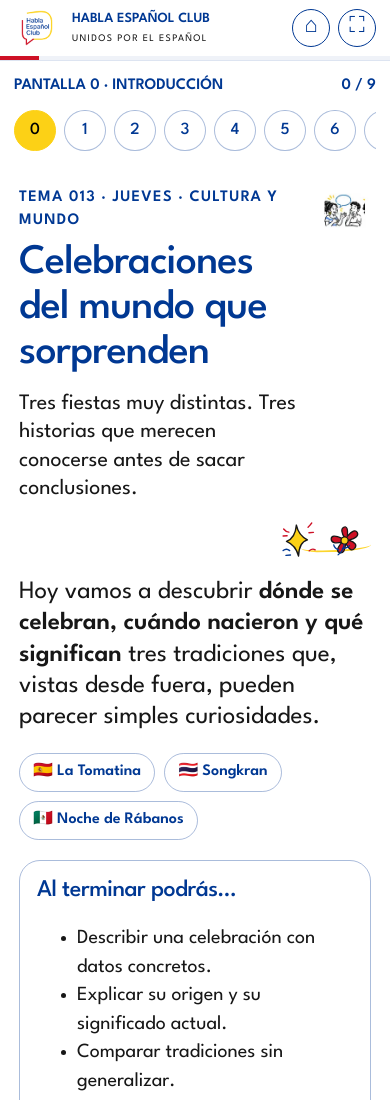
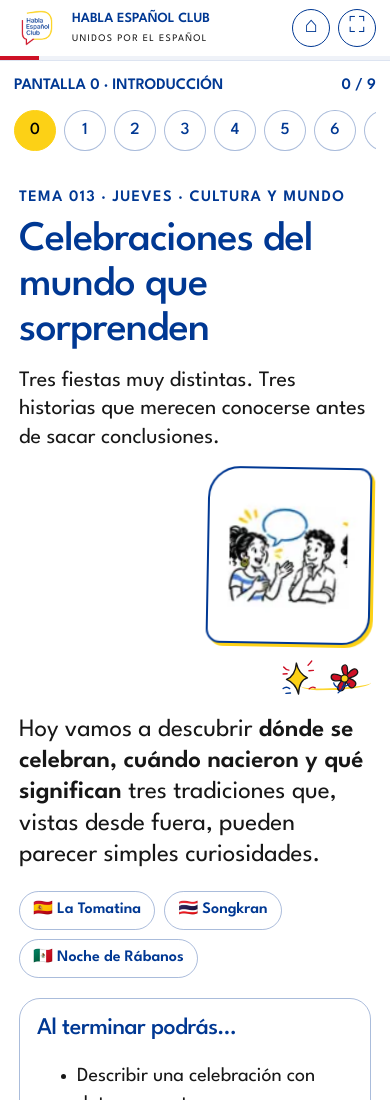
Before and after one commit to lunamaryssol/hablaespanolclub, a plain HTML site: page tema-013.html in a window 390 px wide. Shown: the top 1100 px of the page. Drawn offline with Linux system fonts and the light colour scheme.

Commit message:
Aumentar tamaño y protagonismo de las viñetas del Tema 013

```diff
--- a/tema-013.html
+++ b/tema-013.html
@@ -50,11 +50,50 @@ html body .pending .pending-text small{font-weight:400!important;line-height:1.4
 html body .pending .pending-text strong{font-weight:500!important}
 </style>
 <style id="tema-013-vinetas-1-3-1">
-/* Viñetas 1.3.1: los dos personajes recurrentes y trazo de cómic artesanal. */
-.character-art{display:block;width:104px;height:95px;object-fit:contain;object-position:center;flex:none;background:#fff}
+/* Viñetas 1.3.1: ilustración protagonista, con los dos personajes recurrentes. */
+.heading{
+  display:grid;
+  grid-template-columns:minmax(0,1fr) minmax(250px,27%);
+  gap:clamp(18px,2.6vw,34px);
+  align-items:center;
+  margin-bottom:26px
+}
+.character-art{
+  display:block;
+  width:100%;
+  max-width:390px;
+  height:clamp(190px,25vh,280px);
+  object-fit:contain;
+  object-position:center;
+  justify-self:end;
+  flex:none;
+  padding:8px;
+  background:#fff;
+  border:2px solid var(--b);
+  border-radius:32px 12px 28px 14px;
+  filter:drop-shadow(6px 6px 0 var(--y));
+  transform:rotate(1deg)
+}
 .doodle-strip .mini-doodle:nth-of-type(3){display:none}
-@media(max-width:850px){.character-art{width:70px;height:64px}}
-@media(max-width:600px){.character-art{width:52px;height:47.5px}}
+@media(max-width:850px){
+  .heading{grid-template-columns:minmax(0,1fr) minmax(190px,29%);gap:16px}
+  .character-art{
+    height:clamp(175px,23vh,230px);
+    padding:5px;
+    filter:drop-shadow(4px 4px 0 var(--y))
+  }
+}
+@media(max-width:600px){
+  .heading{grid-template-columns:minmax(0,1fr);gap:8px;align-items:start;margin-bottom:18px}
+  .character-art{
+    justify-self:end;
+    width:clamp(150px,42vw,210px);
+    height:clamp(145px,21vh,185px);
+    margin-top:6px;
+    padding:4px;
+    filter:drop-shadow(3px 3px 0 var(--y))
+  }
+}
 </style>
 </head>
 <body>
```
